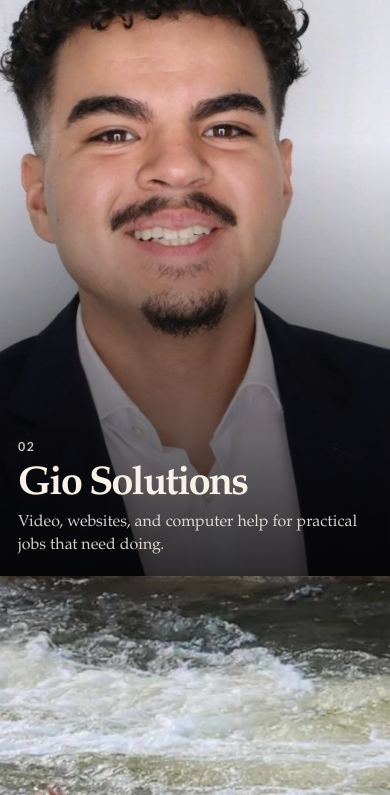
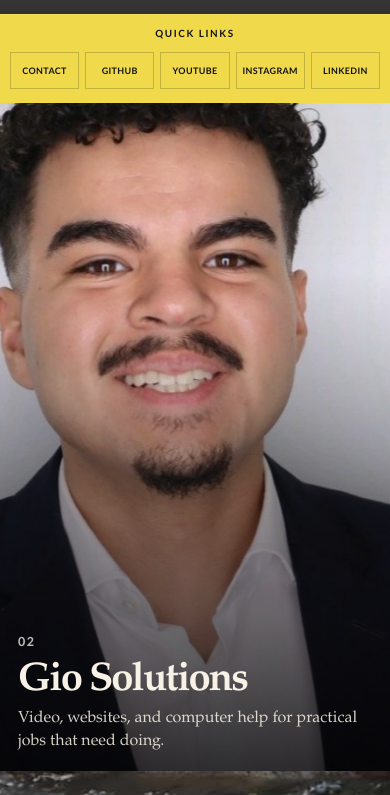
Before and after one commit to PobaG/giovannimp.com, a plain HTML site: page index.html in a window 390 px wide. Shown: the part 741-1536 px from the top of the page. Drawn offline with Linux system fonts and the light colour scheme.

Commit message:
Add social media links and enhance quick links footer for improved accessibility

```diff
--- a/index.html
+++ b/index.html
@@ -48,6 +48,8 @@
                     },
                     "sameAs": [
                         "https://github.com/PobaG",
+                        "https://www.instagram.com/poba.g",
+                        "https://www.linkedin.com/in/giovanni-m-palazzolo/",
                         "https://www.youtube.com/@poba.g",
                         "https://www.youtube.com/@poba6851",
                         "https://www.youtube.com/@GiovanniAndIvan/videos"
@@ -112,8 +114,12 @@
 
     <footer class="quick-links-dock">
         <div class="quick-links-reveal">
-            <button class="quick-link-button" type="button" data-contact-open aria-controls="contact-modal" aria-expanded="false">Contact Me</button>
+            <p class="quick-links-title">Quick Links</p>
+            <button class="quick-link-button" type="button" data-contact-open aria-controls="contact-modal" aria-expanded="false">Contact</button>
             <a href="https://github.com/PobaG" target="_blank" rel="noreferrer">GitHub</a>
+            <a href="https://www.youtube.com/@poba.g" target="_blank" rel="noreferrer">YouTube</a>
+            <a href="https://www.instagram.com/poba.g" target="_blank" rel="noreferrer">Instagram</a>
+            <a href="https://www.linkedin.com/in/giovanni-m-palazzolo/" target="_blank" rel="noreferrer">LinkedIn</a>
         </div>
         <div class="quick-links-cover" aria-hidden="true">Quick Links</div>
     </footer>
--- a/landing.css
+++ b/landing.css
@@ -9,6 +9,7 @@
     --text-light: #f7f1e6;
     --text-dark: #111111;
     --footer-height: clamp(108px, 18vh, 160px);
+    --mobile-footer-height: 88px;
     --panel-shift: clamp(16px, 2vw, 28px);
 }
 
@@ -197,6 +198,10 @@
     background: #f0d94a;
 }
 
+.quick-links-title {
+    display: none;
+}
+
 .quick-links-cover {
     z-index: 1;
     background: #050505;
@@ -377,8 +382,9 @@
 
 @media (max-width: 980px) {
     .landing-page {
-        grid-template-rows: auto auto;
+        grid-template-rows: auto;
         overflow: auto;
+        padding-bottom: calc(var(--mobile-footer-height) + env(safe-area-inset-bottom));
     }
 
     .landing-grid {
@@ -386,7 +392,7 @@
     }
 
     .route-panel {
-        min-height: 78svh;
+        min-height: calc(100svh - var(--mobile-footer-height) - env(safe-area-inset-bottom));
     }
 
     .route-panel:hover,
@@ -403,7 +409,14 @@
     }
 
     .quick-links-dock {
-        min-height: 132px;
+        position: fixed;
+        left: 0;
+        right: 0;
+        bottom: 0;
+        z-index: 20;
+        min-height: var(--mobile-footer-height);
+        overflow: visible;
+        background: #f0d94a;
     }
 
     .quick-links-reveal,
@@ -413,11 +426,42 @@
     }
 
     .quick-links-reveal {
-        min-height: 132px;
+        display: grid;
+        grid-template-columns: repeat(5, minmax(0, 1fr));
+        gap: 6px;
+        align-items: center;
+        min-height: var(--mobile-footer-height);
+        padding: 10px 10px calc(10px + env(safe-area-inset-bottom));
     }
 
     .quick-links-cover {
         display: none;
+    }
+
+    .quick-links-title {
+        display: block;
+        grid-column: 1 / -1;
+        margin: 0;
+        color: #111111;
+        font-family: var(--font-ui);
+        font-size: 0.62rem;
+        font-weight: 700;
+        letter-spacing: 0.16em;
+        line-height: 1;
+        text-align: center;
+        text-transform: uppercase;
+    }
+
+    .quick-links-reveal a,
+    .quick-link-button {
+        min-width: 0;
+        min-height: 2.35rem;
+        padding: 0.58rem 0.3rem;
+        font-size: clamp(0.56rem, 2.2vw, 0.68rem);
+        letter-spacing: 0.04em;
+        overflow: hidden;
+        text-overflow: ellipsis;
+        white-space: nowrap;
     }
 }
 
@@ -428,14 +472,11 @@
         bottom: 18px;
     }
 
-    .quick-links-reveal,
     .contact-form-actions {
         flex-direction: column;
         align-items: stretch;
     }
 
-    .quick-links-reveal a,
-    .quick-link-button,
     .contact-submit,
     .modal-close {
         width: 100%;
```
